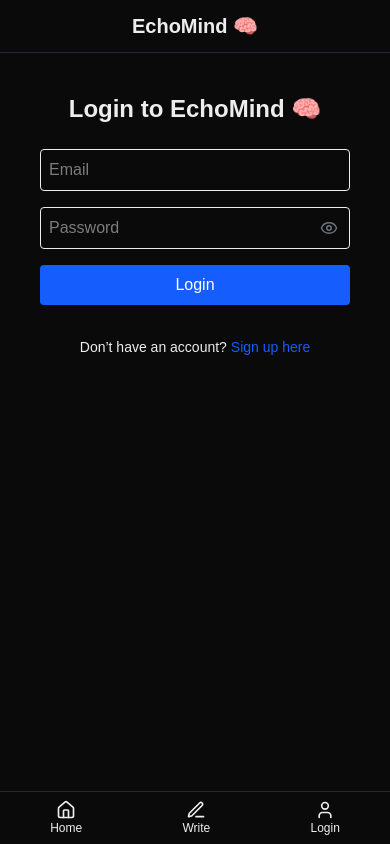
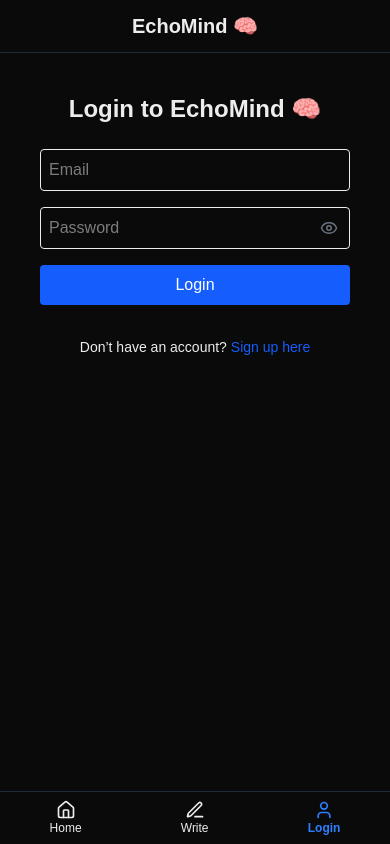
Before and after one commit to Edward-Ijeruh/mindink, a Next.js app: page /login in a window 390 px wide. Built offline with nearby package versions, Linux system fonts and the light colour scheme; no server answers.

Commit message:
Added active states

```diff
--- a/src/app/ClientLayout.tsx
+++ b/src/app/ClientLayout.tsx
@@ -35,23 +35,30 @@ export default function ClientLayout({ children }: { children: ReactNode }) {
   return (
     <>
       {/* Desktop Top Navbar */}
-      <header className="hidden md:block sticky top-0 z-50 bg-[var(--background)] border-b border-gray-800 dark:border-gray-800 px-6 py-4">
+      <header className="hidden md:block sticky top-0 z-50 bg-[var(--background)] border-b border-gray-800 px-6 py-4">
         <div className="max-w-6xl mx-auto flex items-center justify-between">
           <Link href="/" className="text-2xl font-bold">
             EchoMind 🧠
           </Link>
           <nav className="flex space-x-8 items-center text-sm font-medium">
-            <NavLink href="/" icon={<Home className="w-5 h-5" />} text="Home" />
+            <NavLink
+              href="/"
+              icon={<Home className="w-5 h-5" />}
+              text="Home"
+              pathname={pathname}
+            />
             <NavLink
               href="/write"
               icon={<PenLine className="w-5 h-5" />}
               text="Write"
+              pathname={pathname}
             />
             {isAuthenticated ? (
               <NavLink
                 href="/profile"
                 icon={<User className="w-5 h-5" />}
                 text="Profile"
+                pathname={pathname}
               />
             ) : (
               <Link href="/login" className="text-blue-600 hover:underline">
@@ -63,34 +70,42 @@ export default function ClientLayout({ children }: { children: ReactNode }) {
       </header>
 
       {/* Mobile Top Logo Bar */}
-      <div className="md:hidden sticky top-0 z-50 bg-[var(--background)] border-b border-gray-800 dark:border-gray-800 px-4 py-3 flex justify-center">
+      <div className="md:hidden sticky top-0 z-50 bg-[var(--background)] border-b border-gray-800 px-4 py-3 flex justify-center">
         <Link href="/" className="text-xl font-bold">
           EchoMind 🧠
         </Link>
       </div>
 
       {/* Main Content */}
-      <main className=" pb-20 max-w-4xl mx-auto px-4">{children}</main>
+      <main className="pb-20 max-w-4xl mx-auto px-4">{children}</main>
 
       {/* Mobile Bottom Navbar */}
-      <nav className="md:hidden fixed bottom-0 inset-x-0 z-50 bg-[var(--background)] border-t border-gray-800 dark:border-gray-800 flex justify-around py-2">
-        <NavButton href="/" icon={<Home className="w-5 h-5" />} text="Home" />
+      <nav className="md:hidden fixed bottom-0 inset-x-0 z-50 bg-[var(--background)] border-t border-gray-800 flex justify-around py-2">
+        <NavButton
+          href="/"
+          icon={<Home className="w-5 h-5" />}
+          text="Home"
+          pathname={pathname}
+        />
         <NavButton
           href="/write"
           icon={<PenLine className="w-5 h-5" />}
           text="Write"
+          pathname={pathname}
         />
         {isAuthenticated ? (
           <NavButton
             href="/profile"
             icon={<User className="w-5 h-5" />}
             text="Profile"
+            pathname={pathname}
           />
         ) : (
           <NavButton
             href="/login"
             icon={<User className="w-5 h-5" />}
             text="Login"
+            pathname={pathname}
           />
         )}
       </nav>
@@ -102,17 +117,23 @@ function NavLink({
   href,
   icon,
   text,
+  pathname,
 }: {
   href: string;
   icon: React.ReactNode;
   text: string;
+  pathname: string;
 }) {
+  const isActive = pathname === href;
+
   return (
     <Link
       href={href}
-      className="hover:text-blue-600 flex items-center space-x-1 transition-colors"
+      className={`flex items-center space-x-1 transition-colors ${
+        isActive ? "text-blue-500" : "hover:text-blue-600"
+      }`}
     >
-      {icon}
+      <span className={`${isActive ? "text-blue-500" : ""}`}>{icon}</span>
       <span>{text}</span>
     </Link>
   );
@@ -122,17 +143,25 @@ function NavButton({
   href,
   icon,
   text,
+  pathname,
 }: {
   href: string;
   icon: React.ReactNode;
   text: string;
+  pathname: string;
 }) {
+  const isActive = pathname === href;
+
   return (
     <Link
       href={href}
-      className="flex flex-col items-center text-xs text-[var(--foreground)] hover:text-blue-600 transition-colors"
+      className={`flex flex-col items-center text-xs transition-colors ${
+        isActive
+          ? "text-blue-500 font-semibold"
+          : "text-[var(--foreground)] hover:text-blue-600"
+      }`}
     >
-      {icon}
+      <span className={`${isActive ? "text-blue-500" : ""}`}>{icon}</span>
       <span>{text}</span>
     </Link>
   );
```
